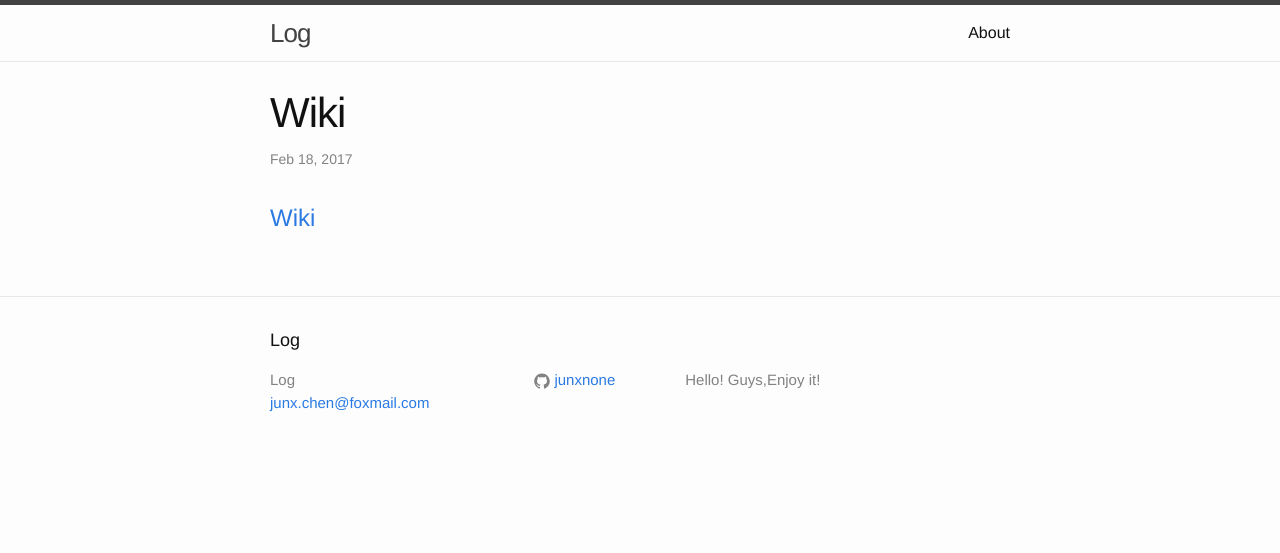
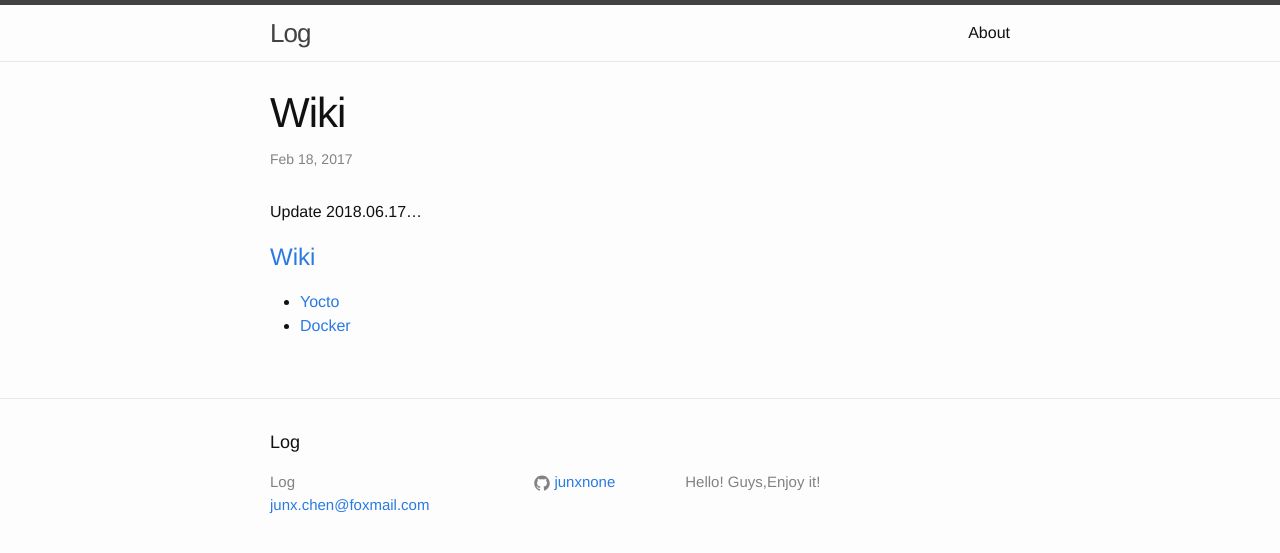
Before and after one commit to junxnone/tio, a Jekyll site: the page built from _posts/2017-02-18-Wiki.markdown, in a window 1280 px wide. Shown: the top 553 px of the page. Built offline with Jekyll 4.4.1, drawn with Linux system fonts in a browser that asks for light colours; our own code applies the rules of GitHub Pages for plain Markdown files.

Commit message:
Update 2017-02-18-Wiki.markdown

```diff
--- a/_posts/2017-02-18-Wiki.markdown
+++ b/_posts/2017-02-18-Wiki.markdown
@@ -1 +1,4 @@
+Update 2018.06.17...
 # [Wiki](https://github.com/junxnone/junxnone.github.io/wiki/index)
+- [Yocto](https://github.com/junxnone/yocto4intel-corei7-64/wiki)
+- [Docker](https://github.com/junxnone/junxnone.github.io/wiki/Docker)
```
